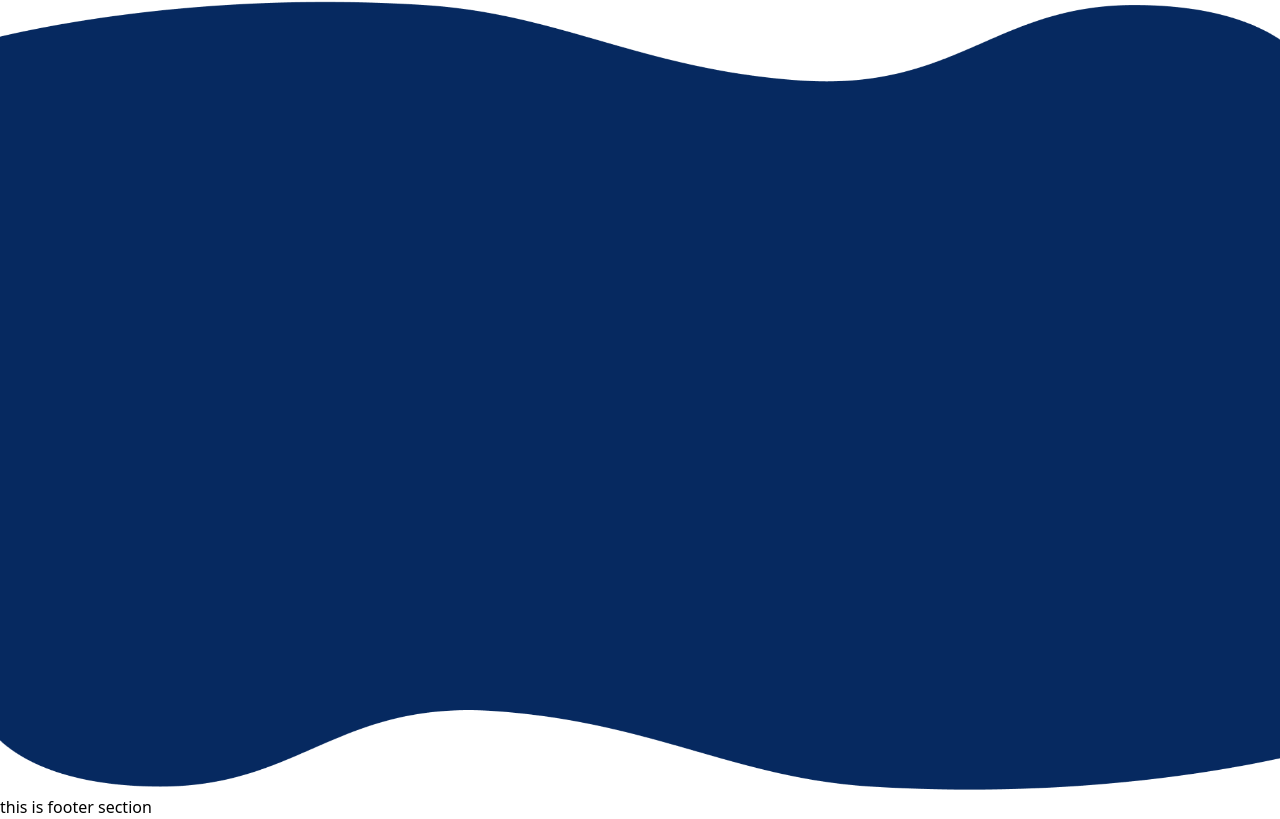
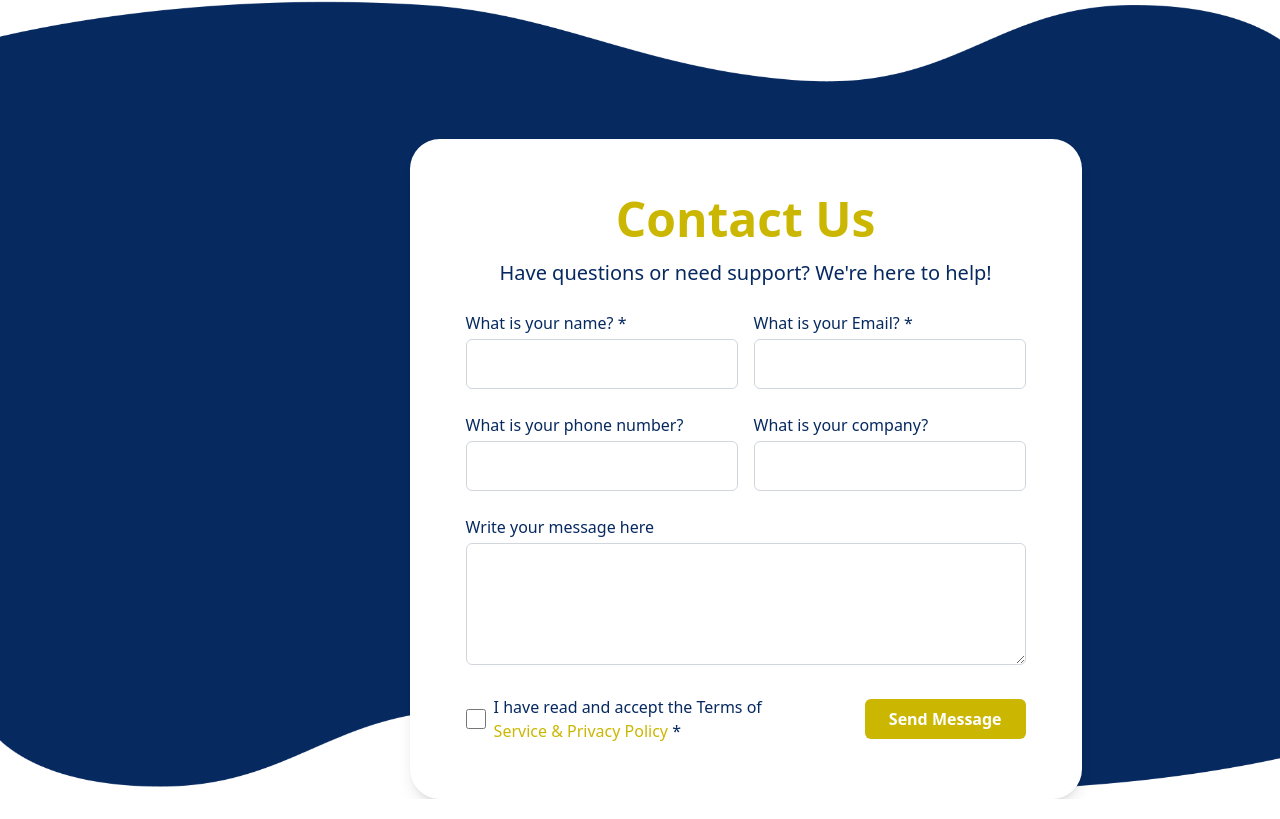
Before and after one commit to MohammedRasif/Sloukile, a React (Vite) app: page / in a window 1280 px wide. Shown: the part 1635-2454 px from the top of the page. Built offline with nearby package versions, Linux system fonts and the light colour scheme.

Commit message:
modify contact page

```diff
--- a/src/component/Shared/Contact.jsx
+++ b/src/component/Shared/Contact.jsx
@@ -1,10 +1,102 @@
+import React from "react";
 import img from "./Group 1171275910.png"
 const Contact = () => {
     return (
-        <div>
-            <img src={img} className="h-[100vh] w-full mt-20" alt="" />
+        <div className="w-full ">
+            <div className="absolute w-full">
+                <img src={img} className="h-[100vh] w-full mt-20" alt="" />
+            </div>
+            <div className="w-full relative max-w-2xl bg-white rounded-[30px] fiexd top-56 left-[32%]  p-6 sm:p-14 shadow-lg z-50">
+                {/* Heading Section */}
+                <h1 className="text-4xl sm:text-5xl font-bold text-[#CBB702] text-center mb-4">
+                    Contact Us
+                </h1>
+                <p className="text-lg sm:text-xl text-[#062960] text-center mb-6">
+                    Have questions or need support? We're here to help!
+                </p>
+
+                {/* Form Section */}
+                <form className="space-y-6">
+                    {/* Name and Email Row */}
+                    <div className="grid grid-cols-1 sm:grid-cols-2 gap-4">
+                        <div>
+                            <label className="block text-sm sm:text-base font-medium text-[#062960]">
+                                What is your name? *
+                            </label>
+                            <input
+                                type="text"
+                                required
+                                className="mt-1 w-full border border-gray-300 rounded-md p-2 sm:p-3 focus:ring-2 focus:ring-[#CBB702] focus:border-transparent"
+                            />
+                        </div>
+                        <div>
+                            <label className="block text-sm sm:text-base font-medium text-[#062960]">
+                                What is your Email? *
+                            </label>
+                            <input
+                                type="email"
+                                required
+                                className="mt-1 w-full border border-gray-300 rounded-md p-2 sm:p-3 focus:ring-2 focus:ring-[#CBB702] focus:border-transparent"
+                            />
+                        </div>
+                    </div>
+
+                    {/* Phone and Company Row */}
+                    <div className="grid grid-cols-1 sm:grid-cols-2 gap-4">
+                        <div>
+                            <label className="block text-sm sm:text-base font-medium text-[#062960]">
+                                What is your phone number?
+                            </label>
+                            <input
+                                type="tel"
+                                className="mt-1 w-full border border-gray-300 rounded-md p-2 sm:p-3 focus:ring-2 focus:ring-[#CBB702] focus:border-transparent"
+                            />
+                        </div>
+                        <div>
+                            <label className="block text-sm sm:text-base font-medium text-[#062960]">
+                                What is your company?
+                            </label>
+                            <input
+                                type="text"
+                                className="mt-1 w-full border border-gray-300 rounded-md p-2 sm:p-3 focus:ring-2 focus:ring-[#CBB702] focus:border-transparent"
+                            />
+                        </div>
+                    </div>
+
+                    {/* Message Area */}
+                    <div>
+                        <label className="block text-sm sm:text-base font-medium text-[#062960]">
+                            Write your message here
+                        </label>
+                        <textarea
+                            rows="4"
+                            className="mt-1 w-full border border-gray-300 rounded-md p-2 sm:p-3 focus:ring-2 focus:ring-[#CBB702] focus:border-transparent"
+                        ></textarea>
+                    </div>
+
+                    {/* Checkbox and Button */}
+                    <div className="flex items-center justify-between flex-col sm:flex-row gap-4">
+                        <div className="flex items-center">
+                            <input
+                                type="checkbox"
+                                required
+                                className="h-5 w-5 text-green-500 border-gray-300 rounded focus:ring-2 focus:ring-[#CBB702]"
+                            />
+                            <label className="ml-2 text-sm sm:text-base text-[#062960] font-[500]">
+                                I have read and accept the Terms of <br /> <span className="text-[#CBB702]">Service & Privacy Policy</span> *
+                            </label>
+                        </div>
+                        <button
+                            type="submit"
+                            className="bg-[#CBB702] text-white font-semibold py-2 px-6 rounded-md hover:bg-[#b3a002] transition duration-300"
+                        >
+                            Send Message
+                        </button>
+                    </div>
+                </form>
+            </div>
         </div>
     );
-}
+};
 
 export default Contact;
--- a/src/component/Shared/Revolutionize.jsx
+++ b/src/component/Shared/Revolutionize.jsx
@@ -55,7 +55,7 @@ const Revolutionize = () => {
   return (
     <div className="mt-20 px-4 sm:px-6 lg:px-8 relative container mx-auto">
       {/* Heading Section */}
-      <h1 className="text-[40px] sm:text-[50px] lg:text-[60px] text-center font-[500] text-[#062960]">
+      <h1 className="text-[20px] sm:text-[50px] lg:text-[60px] text-center font-[500] text-[#062960]">
         Revolutionize <span className="text-[#CBB702]">Project Management</span>{" "}
         with AI
       </h1>
```
